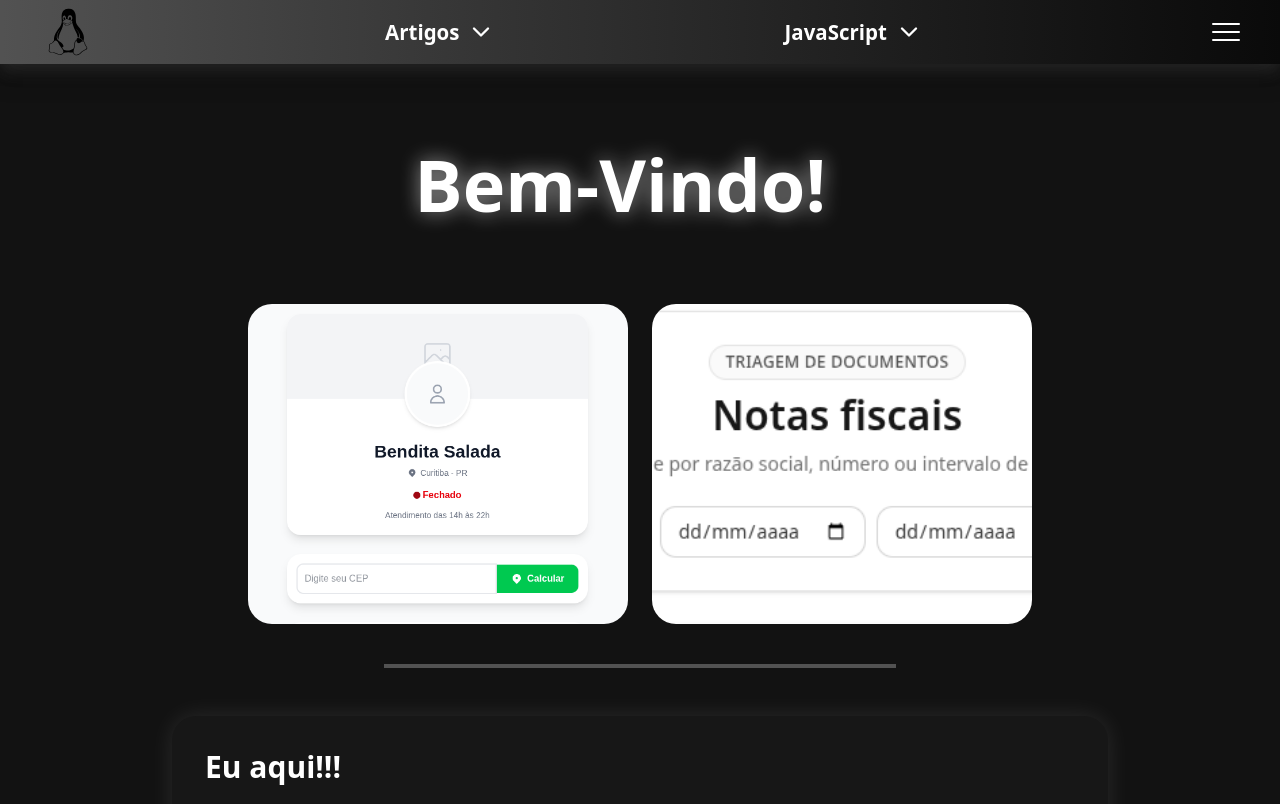
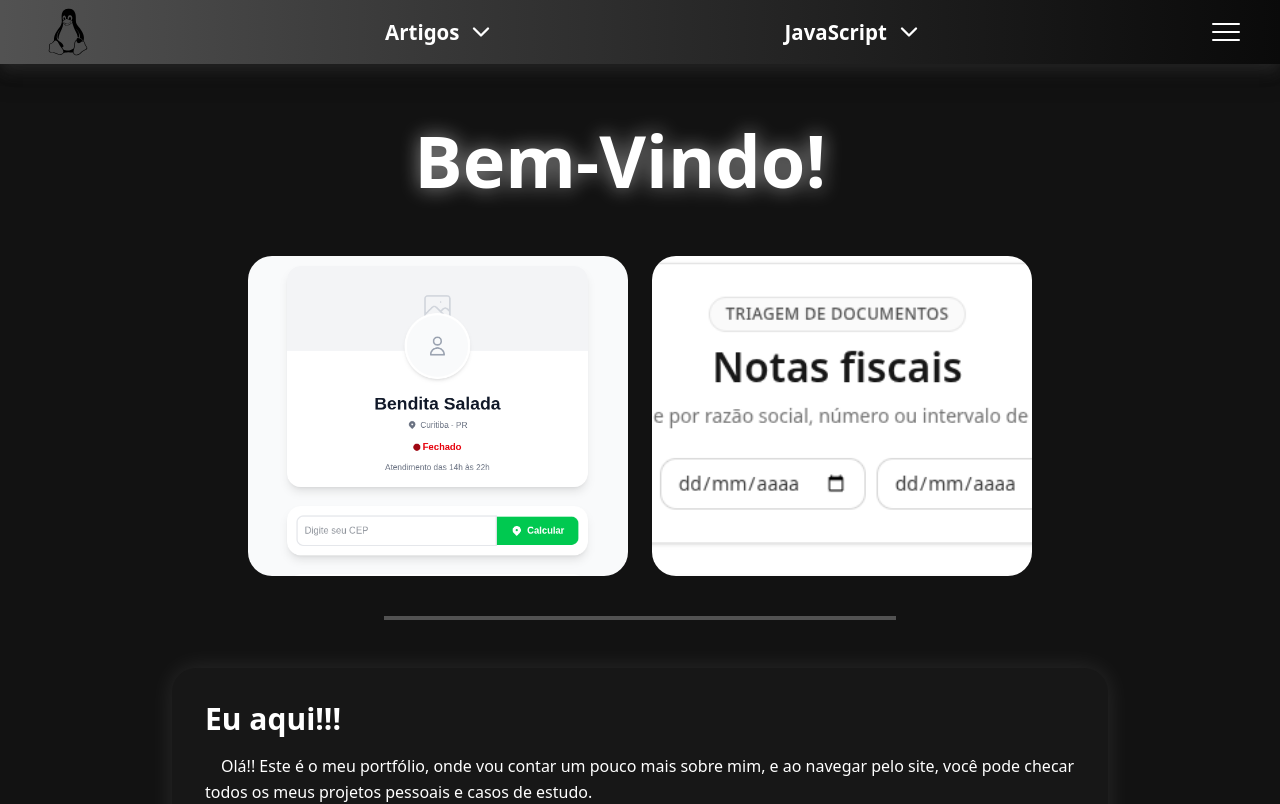
Before and after one commit to Umleo/Portfolio, a Next.js app: page / in a window 1280 px wide. Shown: the top 804 px of the page. Built offline with nearby package versions, Linux system fonts and the light colour scheme; a web font is replaced by a local one.

Commit message:
Corrigindo pendências

```diff
--- a/src/app/components/ModalSite.tsx
+++ b/src/app/components/ModalSite.tsx
@@ -154,7 +154,7 @@ export default function ModalSite({ desenvolvimento = false }: ModalSiteProps) {
                 loading="lazy"
               />
               <Image
-                src={'/bendita.png'}
+                src={'/projetos/bendita/bendita.png'}
                 alt="Imagem do site"
                 height={288}
                 width={480}
--- a/src/app/components/Site.tsx
+++ b/src/app/components/Site.tsx
@@ -20,7 +20,7 @@ export default function Site({
   };
 
   return (
-    <div className="relative h-[240px] w-[280px] lg:h-[320px] lg:w-[380px] lg:hover:scale-105">
+    <div className="relative h-[240px] w-[300px] lg:h-[320px] lg:w-[380px] lg:hover:scale-105">
       <Image
         onClick={handleClick}
         src={image || ''}
--- a/src/app/page.tsx
+++ b/src/app/page.tsx
@@ -12,7 +12,7 @@ export default function Home() {
   return (
     <>
       <div className="flex flex-col items-center justify-center h-full text-white">
-        <section className="h-20 flex flex-col justify-center items-center my-20">
+        <section className="h-20 flex flex-col justify-center items-center my-14">
           <Titulo />
         </section>
 
```
